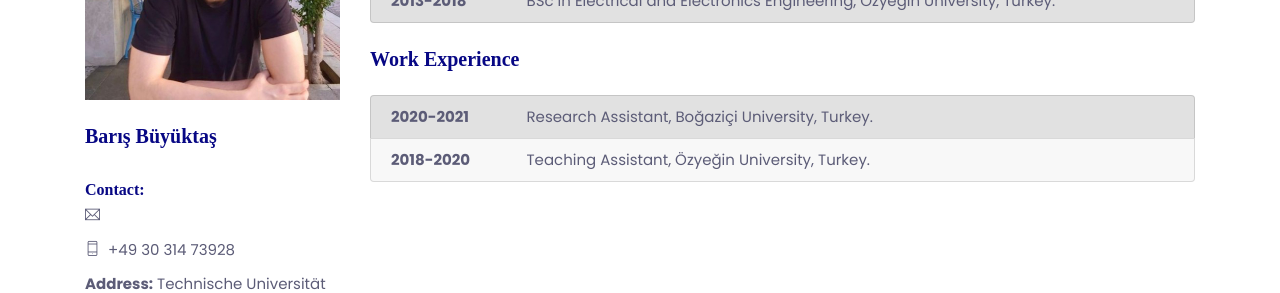
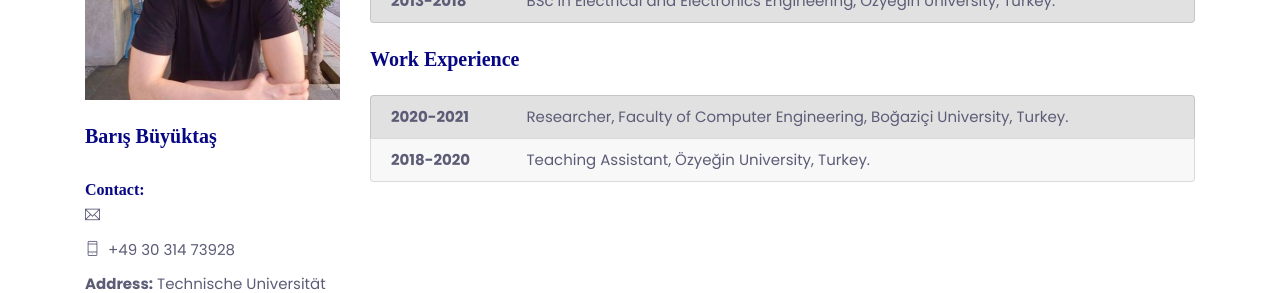
Before and after one commit to rsim-tu-berlin/rsim.berlin, a Jekyll site: the page built from content/_team/baris-buyuktas.md, in a window 1280 px wide and 1338 px high. Shown: the part 355-648 px from the top of the window. Built offline with Jekyll 4.4.1, drawn with Linux system fonts in a browser that asks for light colours; nearby versions of some CDN libraries.

Commit message:
update the team member

```diff
--- a/content/_team/baris-buyuktas.md
+++ b/content/_team/baris-buyuktas.md
@@ -35,7 +35,7 @@ member_experience_other:
     title: Work Experience
     list:
         - period: 2020-2021
-          title: Research Assistant, Boğaziçi University, Turkey.
+          title: Researcher, Faculty of Computer Engineering, Boğaziçi University, Turkey.
         - period: 2018-2020
           title: Teaching Assistant, Özyeğin University, Turkey.
 
```
